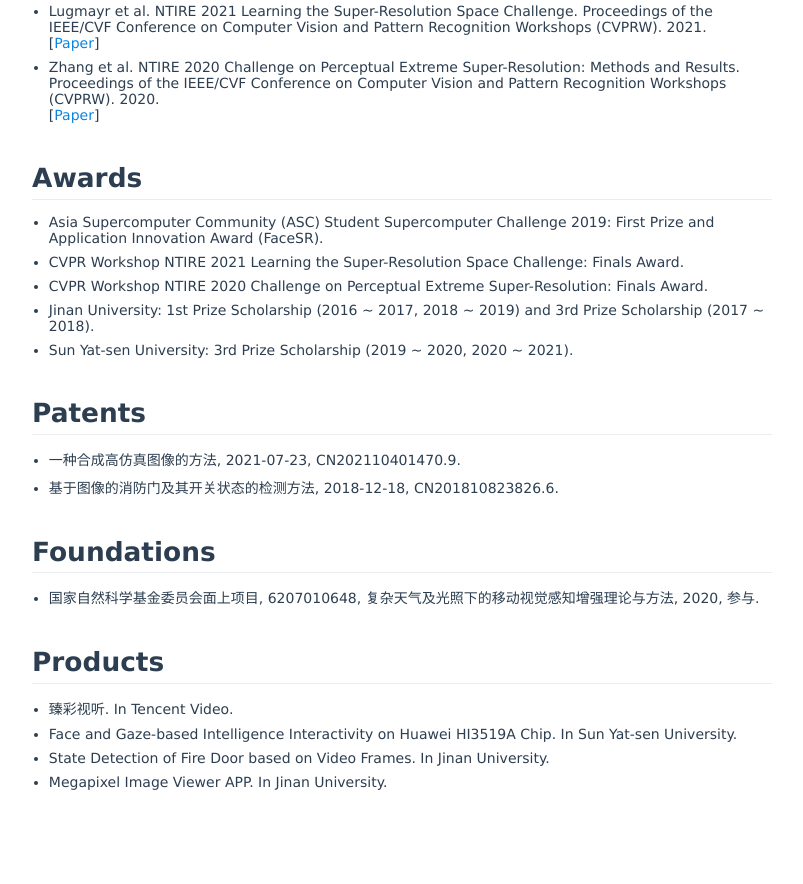
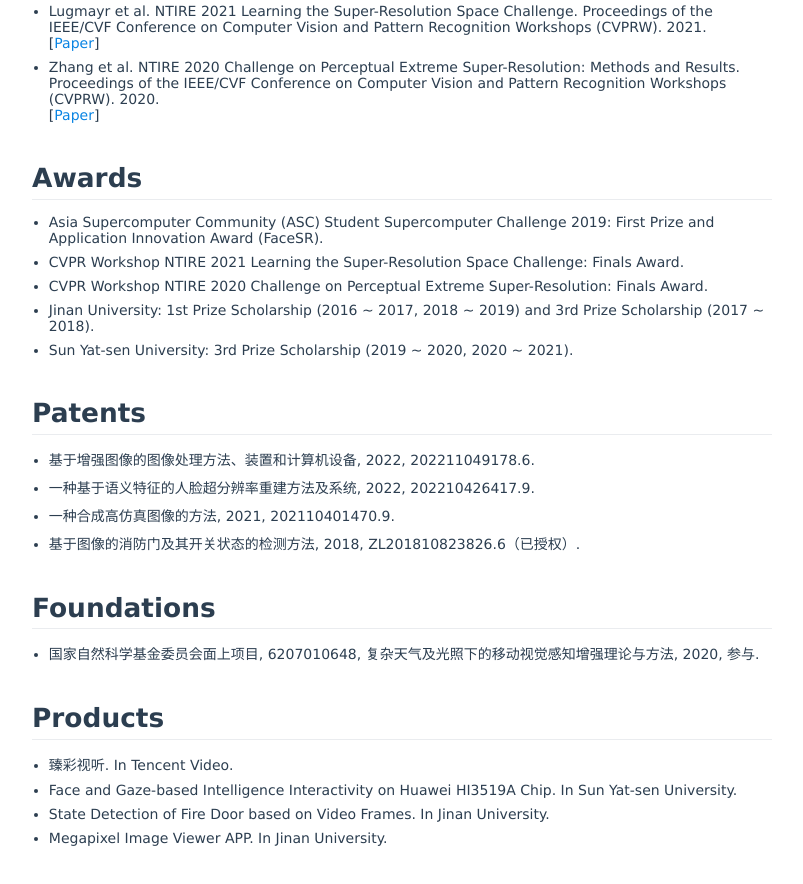
Before and after one commit to supercaoO/hrz, a plain HTML site: page index.html in a window 1280 px wide. Shown: the part 1236-2120 px from the top of the page, without its empty margins (238-1041 px from the left). Drawn offline with Linux system fonts and the light colour scheme; no server answers; files whose address does not match are found by name.

Commit message:
Update index.html

```diff
--- a/index.html
+++ b/index.html
@@ -139,8 +139,10 @@
 
 <h2 id="patents">Patents</h2>
 <ul>
-  <li><p>一种合成高仿真图像的方法, 2021-07-23, CN202110401470.9.</p></li>
-  <li><p>基于图像的消防门及其开关状态的检测方法, 2018-12-18, CN201810823826.6.</p></li>
+  <li><p>基于增强图像的图像处理方法、装置和计算机设备, 2022, 202211049178.6.</p></li>
+  <li><p>一种基于语义特征的人脸超分辨率重建方法及系统, 2022, 202210426417.9.</p></li>
+  <li><p>一种合成高仿真图像的方法, 2021, 202110401470.9.</p></li>
+  <li><p>基于图像的消防门及其开关状态的检测方法, 2018, ZL201810823826.6（已授权）.</p></li>
 </ul>
 
 <h2 id="foundations">Foundations</h2>
```
